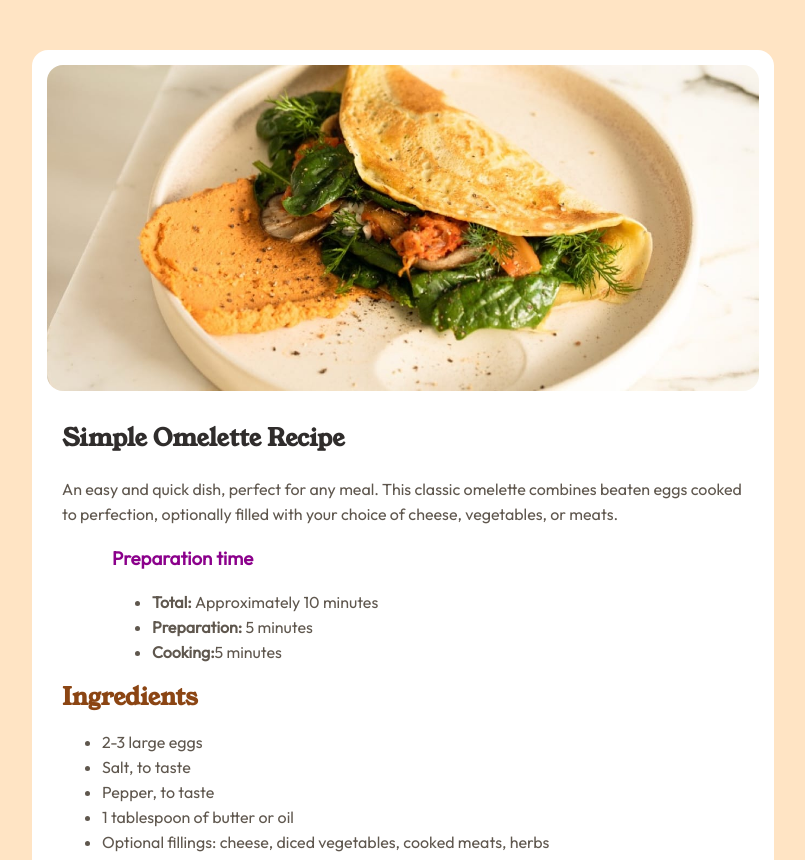
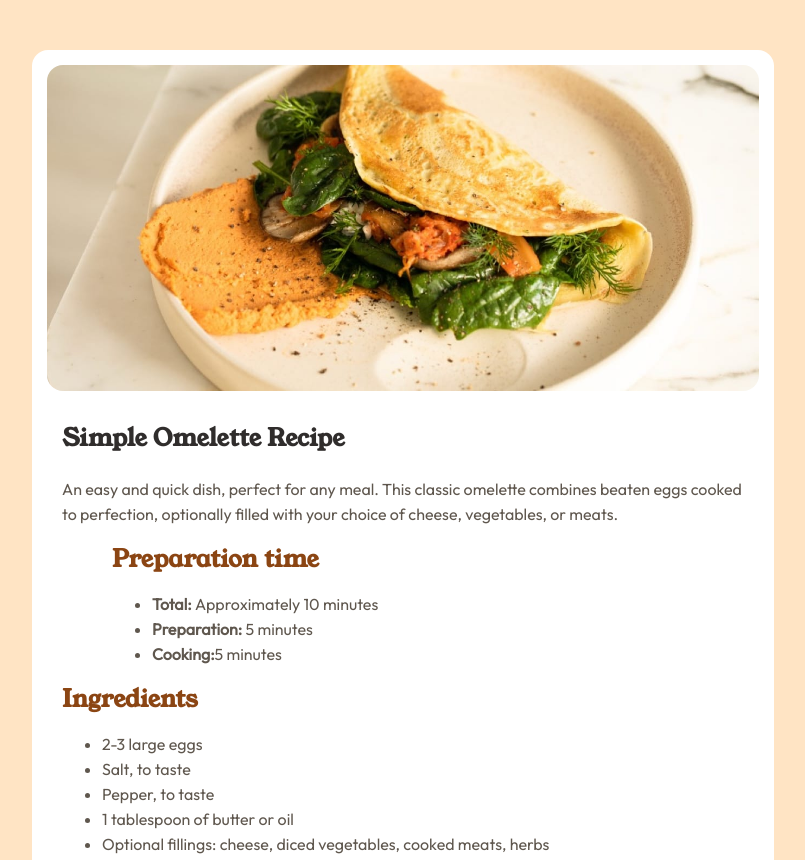
Before and after one commit to bhanuprakash1575/recipe-page, a plain HTML site: page index.html in a window 1280 px wide. Shown: the top 860 px of the page, without its empty margins (237-1042 px from the left). Drawn offline with Linux system fonts and the light colour scheme.

Commit message:
third change

```diff
--- a/index.html
+++ b/index.html
@@ -18,8 +18,8 @@
     <p>  An easy and quick dish, perfect for any meal. This classic omelette combines beaten eggs cooked
         to perfection, optionally filled with your choice of cheese, vegetables, or meats. </p>
     <section class="preparation-container">
-        <h3>   Preparation time
-        </h3>
+        <h2>   Preparation time
+        </h2>
         <ul>
             <li><span>Total: </span>Approximately 10 minutes</li>
             <li><span>Preparation:</span> 5 minutes</li>
```
